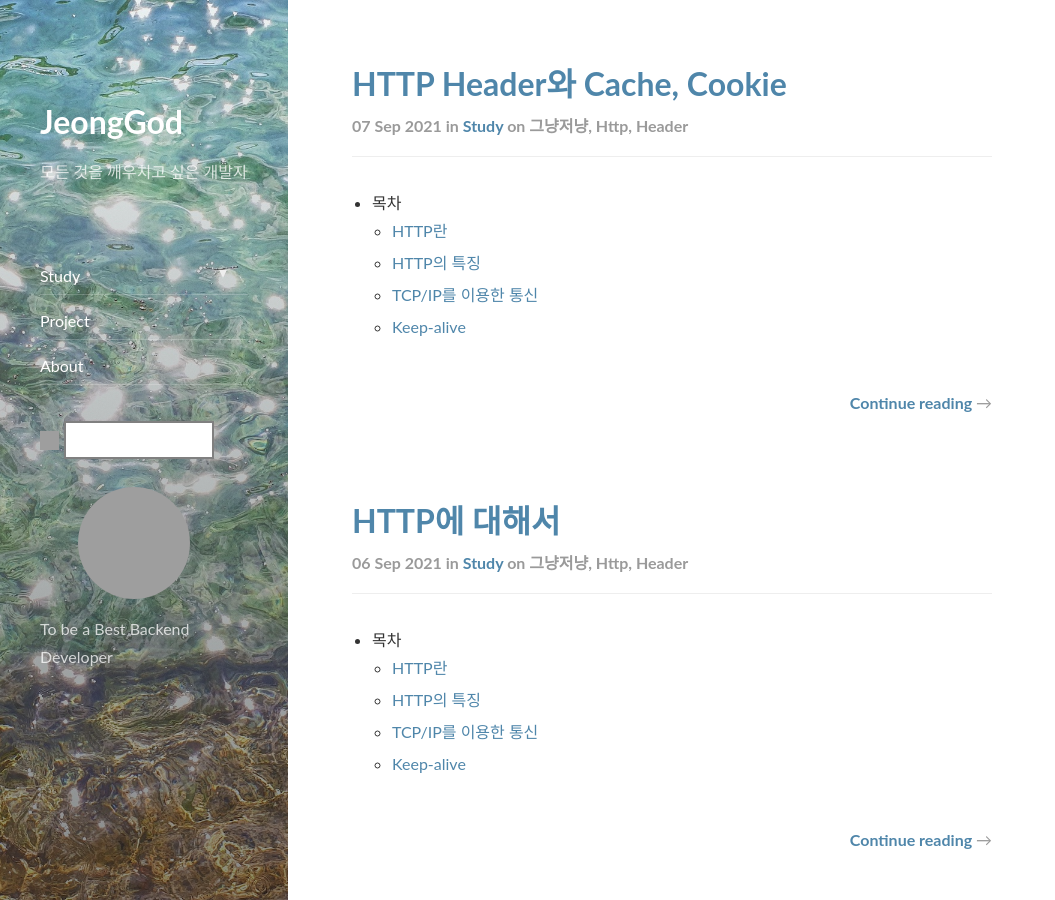
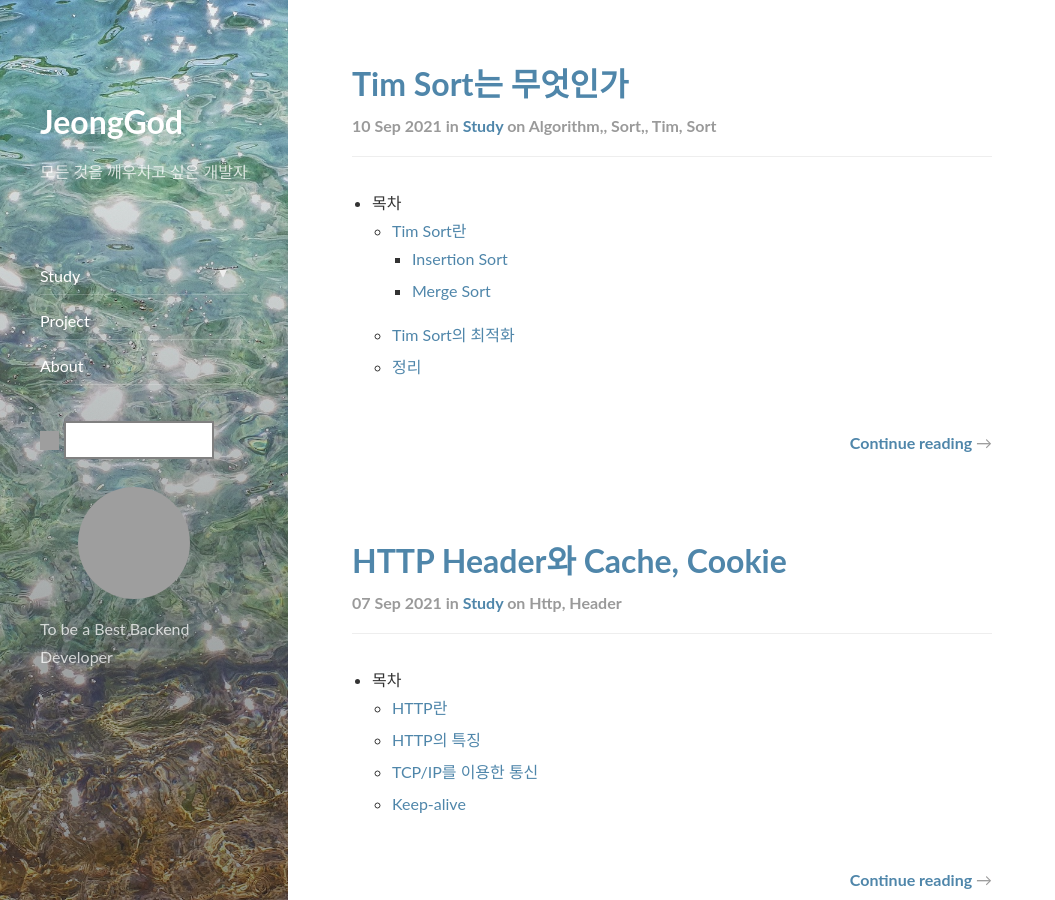
Before and after one commit to JeongGod/JeongGod.github.io, a Jekyll site: the page built from index.html, in a window 1280 px wide and 900 px high. Shown: the whole window, without its empty margins (0-1055 px from the left). Built offline with Jekyll 4.4.1, drawn with Linux system fonts in a browser that asks for light colours; nearby versions of some CDN libraries; the list of posts is cut into pages by our own code; some of the changed lines change nothing that is shown; grey boxes are pictures that could not be loaded.

Commit message:
update post tim sort

````diff
--- a/_posts/2021-09-06-study-just-HTTP.markdown
+++ b/_posts/2021-09-06-study-just-HTTP.markdown
@@ -1,9 +1,9 @@
 ---
 layout: post
 title:  "HTTP에 대해서"
-subtitle:   "HTTP와 http header"
+subtitle:   "HTTP와 keep-alive"
 categories: study
-tags: 그냥저냥 http header
+tags: http keep alive
 comments: true
 # header-img: ""
 ---
--- a/_posts/2021-09-07-study-just-HTTP_header.markdown
+++ b/_posts/2021-09-07-study-just-HTTP_header.markdown
@@ -3,7 +3,7 @@
 title:  "HTTP Header와 Cache, Cookie"
 subtitle:   "HTTP와 http header"
 categories: study
-tags: 그냥저냥 http header
+tags: http header
 comments: true
 # header-img: ""
 ---
--- /dev/null
+++ b/_posts/2021-09-10-study-algorithm-TimSort.markdown
@@ -0,0 +1,220 @@
+---
+layout: post
+title:  "Tim Sort는 무엇인가"
+subtitle:   "Tim Sort"
+categories: study
+tags: algorithm, sort, tim sort
+comments: true
+# header-img: ""
+---
+
+- 목차
+    - [Tim Sort란](#tim-sort)
+        - [Insertion Sort](#insertion-sort)
+        - [Merge Sort](#merge-sort)
+    - [Tim Sort의 최적화](#tim-sort의-최적화)
+    - [정리](#정리)
+
+최근 알고리즘 스터디를 진행하다가 python에서 sorted함수에 인자로 `cmp_to_key` 라는 것이 있다는 것을 알았다.
+
+매번 `key` 인자로 sort를 커스텀하다가, 좀 더 세분화하게 커스텀을 할 수 있는 함수를 보고 공식문서를 참조하여 공부해봤다.
+
+> [https://docs.python.org/3/howto/sorting.html](https://docs.python.org/3/howto/sorting.html)
+
+이 공식문서를 보면 두 개의 인자가 들어간다. 인자는 다음과 같이 쓰면 정렬을 할 수 있다.
+
+```python
+def mycmp(x, y):
+		return x-y # 오름차순
+
+def mycmp(x,y):
+		return y-x # 내림차순
+
+sorted(_list, key=cmp_to_key(mycmp))
+```
+
+하지만 저 두 개의 인자는 어떻게 쓰이나.. 대체 뭐길래 정렬을 해주는 인자로 쓰이는지 궁금했다.
+
+그래서 x, y를 프린트해봤다.
+
+```python
+def mycmp2(a, b):
+    print("comparing ", a, " and ", b)
+    return a - b
+print(sorted([10, 13, 9, 15, 18, 21, 13, 8, 5, 11, 3], key=functools.cmp_to_key(mycmp2)))
+```
+
+![스크린샷 2021-09-10 오후 2.02.30.png](https://s3-us-west-2.amazonaws.com/secure.notion-static.com/c4c28d42-37ac-4546-8e16-b57a55d44cf5/스크린샷_2021-09-10_오후_2.02.30.png)
+
+ 다음과 같이 나오는 것을 볼 수  있다.
+
+하나하나 리스트에 담으면서 직접 비교해보면 binary search형태로 비교하는 것을 알 수 있다. 왠 갑자기 binary search인지는 Python에서 제공하는 `sort` , `sorted` 함수가 무슨 알고리즘을 사용하는지 알아봐야 한다.
+
+바로 `Tim Sort`다.
+
+## Tim Sort
+
+Tim Sort란 Merge Sort + Insertion Sort를 최적화한 sorting 알고리즘이다.
+
+먼저, Insertion Sort에 대해서 알아보자.
+
+### Insertion Sort
+
+```python
+def insertionSort(arr):
+    for i in range(0, len(arr)-1):
+        j = i
+        while j > left and arr[j] < arr[j - 1]:
+            arr[j], arr[j - 1] = arr[j - 1], arr[j]
+            j -= 1
+```
+
+다음과 같이 작동하는 알고리즘이다. sort를 할 시에 "주변에 인접한" 값을 비교하여 sort하는 방식으로 **참조 지역성**이 좋다는 것을 알게 된다.
+
+> 참조 지역성이란
+CPU가 캐시 메모리에 현재 리스트에 인접한 데이터들을 담아놓는다. 그 이유는 대부분 리스트를 참조할 경우 순서대로 읽어오는 경우가 많다. 그래서 CPU는 사용자가 다음에 이 메모리들을 읽겠지? 하고 미리 캐시 메모리에 인접한 데이터를 담아놓고 좀 더 빠른 속도를 제공한다.
+하지만, 리스트에서 무작위로 데이터를 읽을 경우에는 캐시 메모리에 없으므로, 읽어오는데 속도 차이가 난다.
+
+ 이 참조 지역성원리에 따라서, Insertion Sort는 arr의 크기가 작은 경우에는 O(n^2)임에도 불구하고 빠른 속도를 보여준다.
+ Insertion Sort는 완전 역순일 경우(Worst case)에만 O(n^2)의 시간복잡도가 걸리지만 완전 정렬된 데이터에서는 O(n)으로 준수한 속도를 보여준다. ⇒ 이 점은 실생활 데이터에서 유용하다. 실생활 데이터는 어느정도 정렬되어 있는 확률이 높기 때문이다.
+
+### Merge Sort
+
+Merge Sort는 모든 arr를 하나의 단위로 쪼갠 뒤, 점점 합쳐나가면서 정렬하는 방식이다. 또, 합쳐나가면서 정렬된 데이터를 담을 arr가 필요하기 때문에 공간복잡도는 O(n)이다.
+정렬된 데이터가 들어온다 하더라도 앞서 말한 방식을 진행한다. 그렇기 때문에 worst든 best든 O(nlogn)을 만족한다.
+
+ 정렬되어있는 데이터를 쪼갤 필요가 있을까? 아니다. 정렬된 데이터는 냅두는게 최적화된 방식이다.
+
+## Tim Sort의 최적화
+
+Tim Sort는 Merge sort의 방식을 어떻게 최적화 했을까?
+
+### 1. Run
+
+Tim sort는 Merge sort처럼 하나의 단위로 쪼개지 않고, Run단위로 쪼갠다. Run의 길이는 대체로 2^5 ~ 2^6 사이의 값이다.
+
+해당 Run단위의 배열들은 **정렬**되어 있는 상태여야한다. 정렬은 어떻게 진행하냐? 바로 `Insertion Sort` 방식이다. 앞서 말했듯이 길이가 작다면 `Insertion Sort` 가 효율적이라고 말했다.
+
+그런데, 오름차순으로만 Run을 정렬해야 하는가? 그건 또 아니다.
+
+Run단위로 자를때, arr[0] 와 arr[1]을 먼저 비교한다.
+
+- arr[0] > arr[1]이라면, 내림차순으로 정렬한다.
+arr[0] > arr[1] > arr[2] > ... > arr[n]
+- arr[0] ≤ arr[1]이라면, 오름차순으로 정렬한다.
+arr[0] ≤ arr[1] ≤ arr[2] ≤ ... ≤ arr[n]
+
+그런 다음에 내림차순으로 되어있는 Run들을 오름차순으로 만들어준다.
+
+왜 앞 선 2개를 비교한 뒤에 진행할까.. 그게 궁금했다. 아마 나의 생각으로는 이제 말 할 `Binary Insertion Sort`와 관계가 있어보인다.
+
+### 2. Binary Insertion Sort
+
+`Binary Insertion Sort`란, Binary Search를 이용해 Insertion할 위치를 찾는 것이다. Binary Search를 하기 위해서는 "정렬된 데이터"에서만 가능하다.
+
+그렇기 때문에 앞서 말한 arr[0]와 arr[1]를 무조건 정렬된 데이터라고 생각하고 정렬을 진행한다.
+
+위 생각으로 미리 앞 선 2개를 비교한다고 생각했다.. 아니라면 말씀부탁드립니다!
+
+여튼, `Binary Insertion Sort`는 하나의 데이터를 집어넣을 때 마다 O(logn)으로 위치를 찾고, O(n)으로 쉬프트 연산을 통해 데이터를 shift합니다.
+
+⇒ 그러면 결국 O(n^2)가 걸리는게 아니냐? 하겠지만 쉬프트 연산은 그렇게 오래 걸리지 않기 때문에 더 빠르다.
+
+### 3. Merge Sort
+
+Merge Sort하는데 위에서 말한 최적화가 가능한 부분이 2가지가 있었다.
+
+1. 하나의 단위로 merge를 하는게 아닌 Run단위로 merge를 진행한다.
+2. 공간복잡도 O(n)을 줄인다
+
+먼저 **하나의 단위로 merge를 하는게 아닌 Run단위로 merge를 진행한다.** 의 최적화 방법을 보자.
+
+#### 1. Run단위로 Merge
+
+비슷한 길이의 배열 두 개를 merge하는 것이 최적의 효율이다. 그 이유는 다음과 같다.
+
+만약 길이가 다음과 같이 주어진 데이터를 merge하려고 한다면
+
+1. 길이를 비교하지 않고 하는 경우
+(1,50) (2,100) ⇒ 최대 50번, 100번 비교
+2. 비슷한 길이와 하는 경우
+worst case인 경우
+(1,2) (50,100) ⇒ 최대 2번, 100번 비교
+
+이 처럼 비슷한 길이끼리 merge하는것이 이득이다. 그러면 어떻게 비슷한 길이의 Run을 합칠 수 있을까?
+
+바로 `stack` 을 이용한다.
+
+stack에다가 Run 하나를 집어넣을 때 마다 아래와 같은 식을 만족하는지 판단한다. 만족한다면 그대로 `stack`에 쌓고 아니라면 merge한다.
+
+1. stack[i] < stack[i+1]
+2. stack[i] + stack[i+1] < stack[i+2]
+
+이러한 궁금증이 생길 수도 있다. stack을 사용한다면 공간 복잡도가 커지는게 아닌가? 답은 아니다. 이유는 2번식을 보면 알 수 있다. 2번 식은 피보나치 수열과 비슷하다.
+stack의 크기는 결국 위의 식들이 만족하지 않고 계속 쌓이는 경우에 커지는 것인데 그렇다는 것은 stack의 맨 밑바닥 부분이 2번 식을 만족한다는 것이다.
+
+그렇다면 맨 마지막의 크기는 스택의 크기가 m이라면 Run의 길이는 2^m이 될것이다. 결국 Run의 길이가 N이라면 스택의 크기는 최대 logN이 되기 때문에  걱정할 필요가 없다.
+
+#### 2. 공간복잡도 줄이기
+
+Tim Sort에서는 모든 arr와 똑같은 크기를 복사하지 않고 Merge할 Run중에서 길이가 작은 Run만 복사를 하는 방식을 선택했다.
+
+[2,6,7], [1,5,8,9,10]  의 Run 2개가 있다고 해보자.
+
+여기서 Run의 크기가 작은 [2,6,7]의 배열을 복사한다. 그런 다음
+
+[2,6,7 | 1,5,8,9,10 ] 에서 각각의 원소와 비교하는 것이다.
+아래는 비교하는 형식이다.
+
+[2, 6, 7, `1`, 5, 8, 9, 10]  [`2`, 6, 11]
+[`1`, 6, 7, 1, `5`, 8, 9, 10] [`2`, 6, 11]
+
+[1, `2`, 7, 1, `5`, 8, 9, 10] [2, `6`, 11]
+
+[1, 2, `5` ,1, 5, `8`, 9, 10] [2, `6`, 11]
+
+[1, 2, 5, `6`, 5, `8`, 9, 10] [2, 6, `11`]
+
+[1, 2, 5, 6, `8`, 8, `9`, 10] [2, 6, `11`]
+
+...
+
+로 진행이 된다.
+
+그래서 Run이 작은 부분만 복사하여 사용하므로 n개 대신, 2/n 개로 줄어든다.
+
+#### 3. Merge하는 부분 줄이기.
+
+Run과 Run끼리 Merge할 시에 모든 Run과 Run을 다 비교하는것은 비효율적이여서 최적화를 한 것이다.
+
+[2,6,7], [5,8,9,10]  을 merge한다고 해보자.
+
+[2,6,7]에서 `7` 보다 큰 부분은 볼 필요가 없다. 그래서 오른쪽 [5]와 비교만 하면 된다.
+
+[5,8,9,10] 에선 `5` 보다 작은 부분은 볼 필요가 없다. 그래서 왼쪽 [6, 7]와 비교만 하면된다.
+
+그렇다면 [~~2~~, 6 | 7, 5, ~~8~~, ~~9~~, ~~10~~] 이렇게 비교만 한다면 비교횟수를 줄일 수 있다. 이 부분을 찾는 과정은 Binary Search로 찾게된다.
+
+#### 4. Galloping Search
+
+이제 Run과 Run을 비교한다고 해보자. 이 때, 원소의 크기차이가 커서 하나하나 비교하기엔 불필요한 비교라고 생각하는 것이다. 이 때 "질주 모드"라고 해서 1칸씩 비교하는 것이 아닌 2^n만큼 건너뛰면서 비교하게 된다.
+
+이 때, 시간복잡도는 O(logn)으로 된다. 그렇다면 Binary Search로 찾으면 되지 굳이 Galloping Search로 찾을까?
+
+Galloping Search를 사용함으로써 이득은 바로 Best Case일 경우가 있다. 만약 비교적 앞에 현재 target이 있다면 Galloping Search로 찾는게 낫다. Binary Search는 "항상" logn을 사용하여 위치를 찾기 때문에 좀 더 효율적인 Galloping Search를 하는 것이다.
+
+Tim Sort에서는 처음부터 Galloping Search로 찾지 않고, 처음 3개의 원소와 비교했을 때 찾지 못 했다면 Galloping Mode로 들어가서 찾게 된다.
+
+## 정리
+
+이렇게 Tim Sort는 Merge Sort + Insertion Sort를 통해 best case : O(n), Worst Case : O(nlogn)으로 최적화를 시켰다.
+
+이 알고리즘은 실생활 데이터에 쓰이는데 매우 효율적이다. 우리의 실생활 데이터들은 무작위 랜덤 데이터들도 있겠지만 약간의 정렬은 되어있는 상태가 많다. 이럴때 Tim Sort는 힘을 발휘한다.
+
+Python, Java SE 7, Android, Google chrome (V8), Swift언어가 이러한 Tim sort알고리즘을 통해 구현이 되어있다. 알아두면 좋을 알고리즘인 것 같다.
+
+> 참고
+[https://d2.naver.com/helloworld/0315536](https://d2.naver.com/helloworld/0315536)
+[https://orchistro.tistory.com/175](https://orchistro.tistory.com/175)
+[https://www.youtube.com/watch?v=2pjUsuHTqHc&list=LL&index=1&ab_channel=Chan-SuShin](https://www.youtube.com/watch?v=2pjUsuHTqHc&list=LL&index=1&ab_channel=Chan-SuShin)
+[https://thedevmatt.wordpress.com/2016/08/09/should-i-use-binary-or-galloping-search/](https://thedevmatt.wordpress.com/2016/08/09/should-i-use-binary-or-galloping-search/)
````
